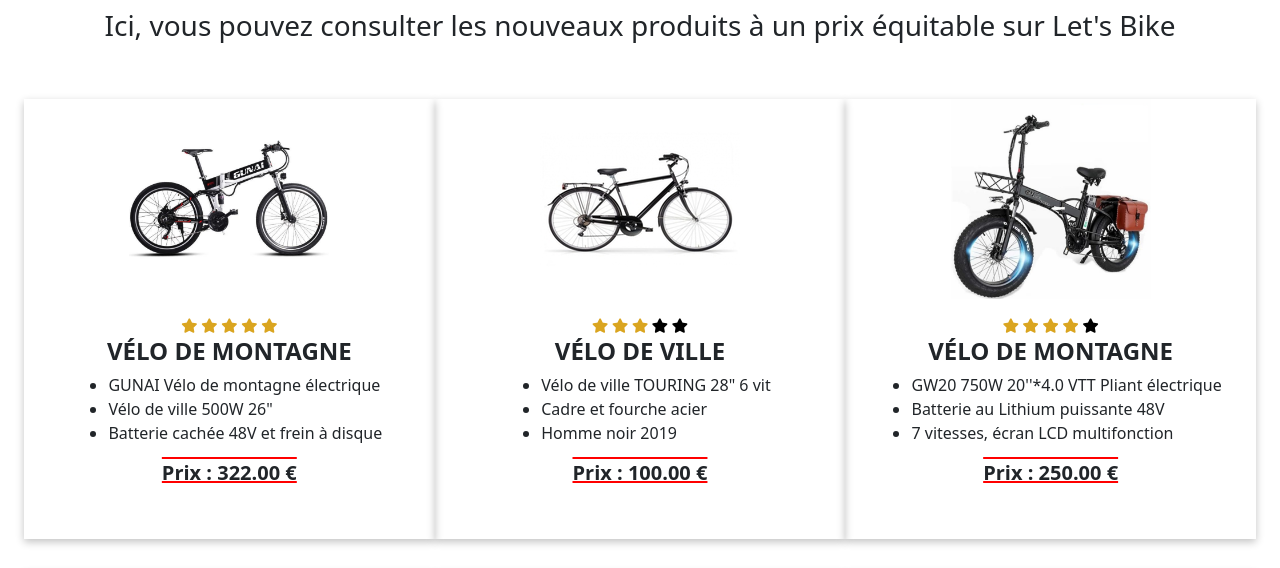
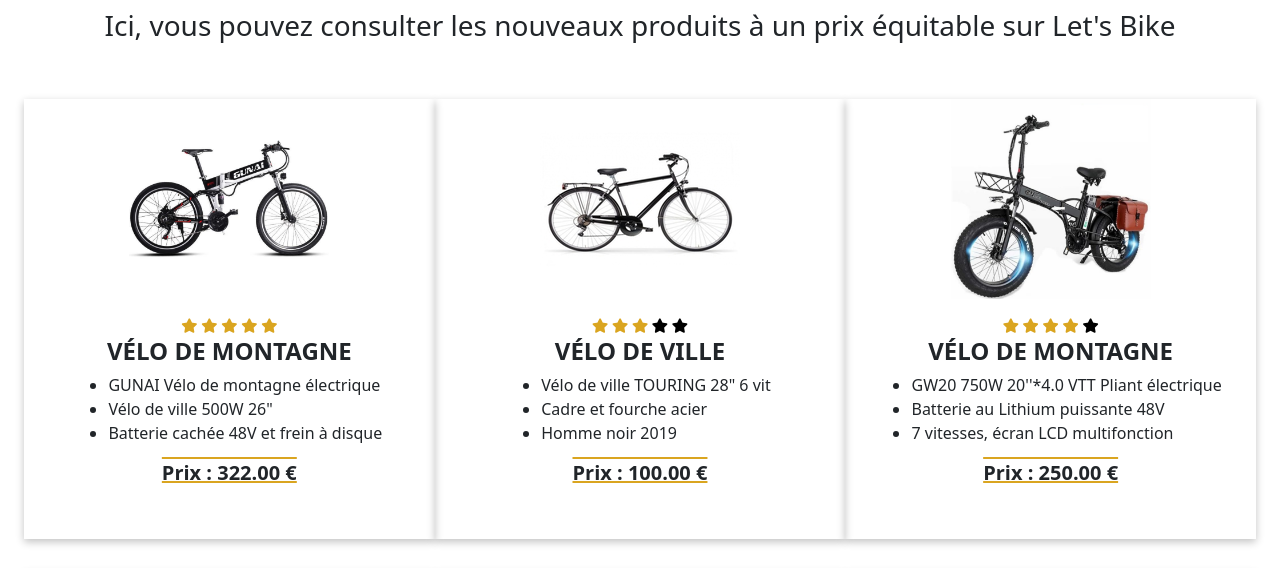
Before and after one commit to amri-coder/e-commerce, a plain HTML site: page e-commerce.html in a window 1280 px wide. Shown: the part 158-726 px from the top of the page. Drawn offline with nearby package versions, Linux system fonts and the light colour scheme.

Commit message:
projet vélo

```diff
--- a/css/style.css
+++ b/css/style.css
@@ -66,5 +66,6 @@ hr {
 
 }
 .p-price {
-    text-decoration:2px underline overline solid #FF0000;
+    text-decoration:2px underline overline solid goldenrod;
+    ;
 }
```
